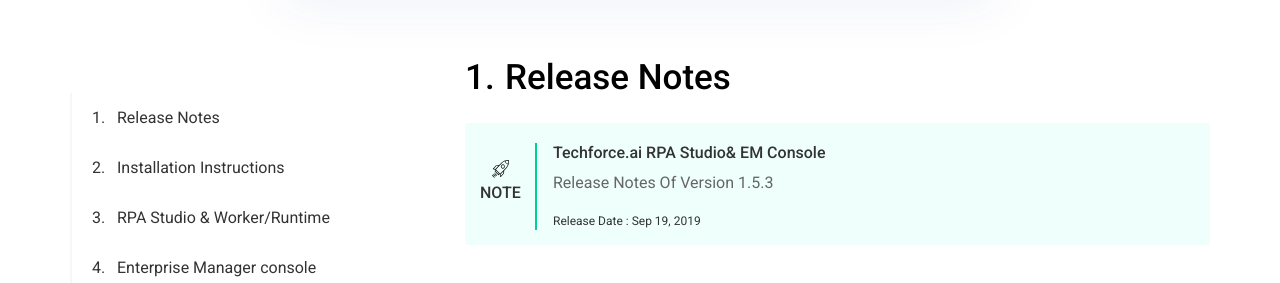
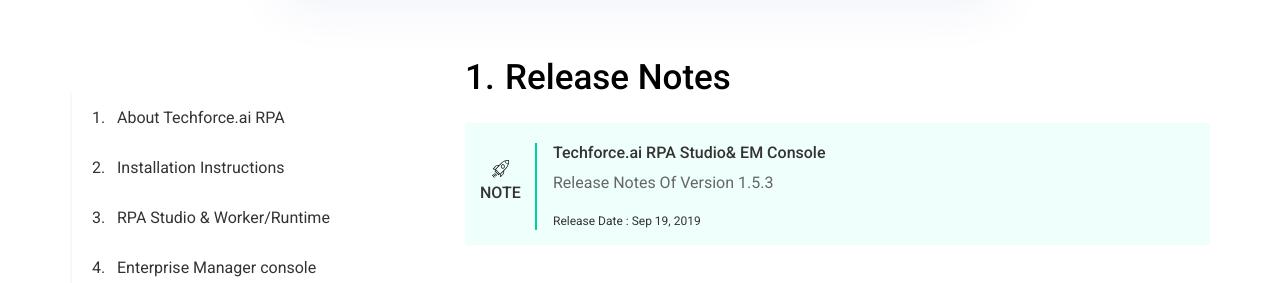
Before and after one commit to digitamizers/Documentation, a Jekyll site: the page built from index.md, in a window 1280 px wide and 900 px high. Shown: the part 327-610 px from the top of the window. Built offline with Jekyll 4.4.1, drawn with Linux system fonts in a browser that asks for light colours.

Commit message:
changes in doc

```diff
--- a/_layouts/default.html
+++ b/_layouts/default.html
@@ -544,7 +544,7 @@
                         </div> -->
                         <ul class="nav nav-pills flex-column side customScroll"  >
                             <li class="subMenu">
-                                <a href="" class="heading"><span class="numbers">1.</span> Release Notes</a>
+                                <a href="" class="heading"><span class="numbers">1.</span>About Techforce.ai RPA</a>
                                 <ul class="collapse list-unstyled collapse-0">
                                   <li><a class="child 0" href="#notes"><span class="numbers">1.1.</span>Overview</a></li>
                                   <li><a class="child 0" href="#whatsNew"><span class="numbers">1.2.</span>What is new in this release</a></li>
```
